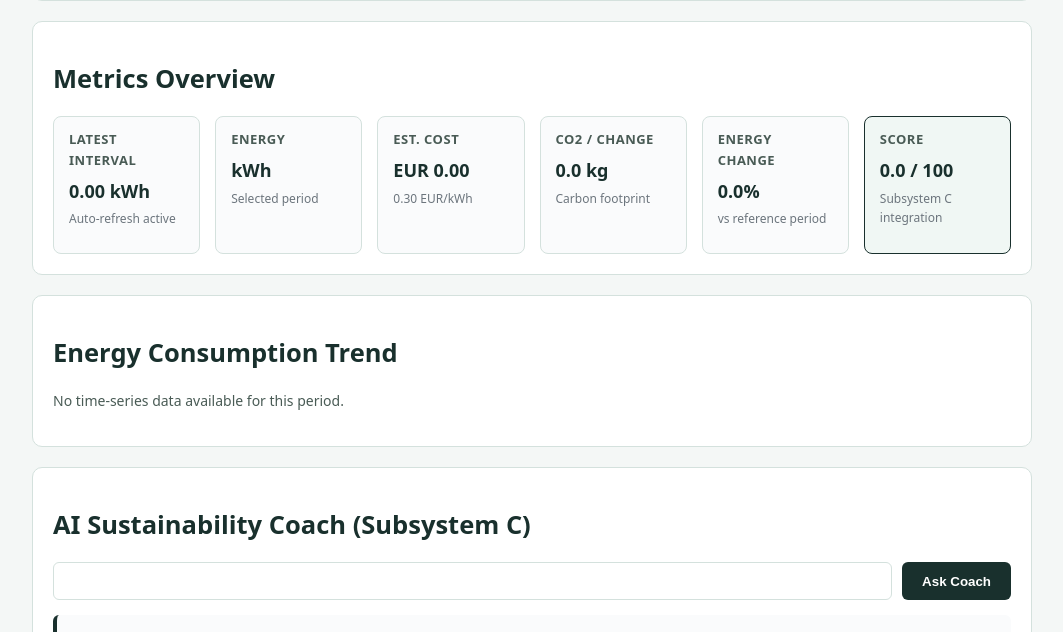
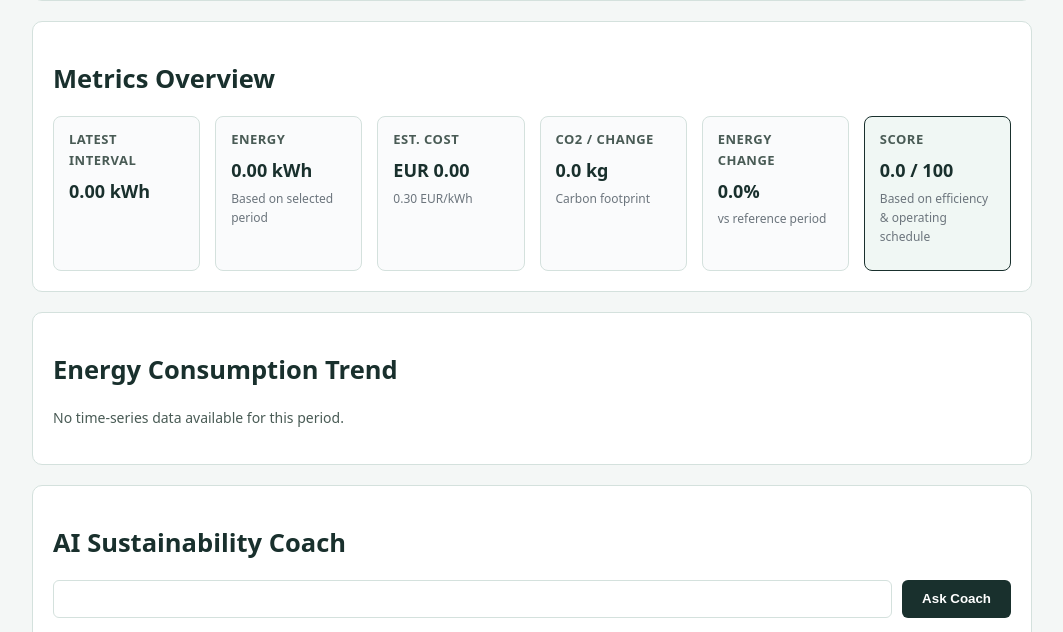
Before and after one commit to danial-rafiee/Capstone-Project, a Flask app: template smart_energy/web/templates/dashboard.html in a window 1280 px wide. Shown: the part 469-1101 px from the top of the page, without its empty margins (108-1171 px from the left). Run offline with Flask 3, Linux system fonts and the light colour scheme; the template is opened without the code that fills it, so the values that code supplies are empty.

Commit message:
refactor dashboard metric cards: standardize decimal precision and refine UI labels

```diff
--- a/smart_energy/web/templates/dashboard.html
+++ b/smart_energy/web/templates/dashboard.html
@@ -74,18 +74,17 @@
   <section>
     <h2>Metrics Overview</h2>
     <div class="cards-grid">
-      <!-- Card 1: Latest interval (updated to 2 decimal places) -->
+      <!-- Card 1: Latest interval -->
       <div class="metric-card">
         <h3>Latest interval</h3>
         <p class="value">{{ '%.2f'|format(latest_interval_kwh) }} kWh</p>
-        <p class="subtext">Auto-refresh active</p>
       </div>
 
       <!-- Card 2: Energy consumption -->
       <div class="metric-card">
         <h3>Energy</h3>
-        <p class="value">{{ summary.energy_kwh | round(1) if summary.energy_kwh is not none else '0' }} kWh</p>
-        <p class="subtext">Selected period</p>
+        <p class="value">{{ '%.2f'|format(summary.energy_kwh) if summary.energy_kwh is not none else '0.00' }} kWh</p>
+        <p class="subtext">Based on selected period</p>
       </div>
 
       <!-- Card 3: Estimated cost -->
@@ -121,7 +120,7 @@
         <p class="value">
           {{ '%.1f'|format(sustainability_score) if sustainability_score is not none else '--' }} / 100
         </p>
-        <p class="subtext">Subsystem C integration</p>
+        <p class="subtext">Based on efficiency & operating schedule</p>
       </div>
     </div>
   </section>
@@ -190,7 +189,7 @@
 
   <!-- AI Sustainability Coach section -->
   <section>
-    <h2>AI Sustainability Coach (Subsystem C)</h2>
+    <h2>AI Sustainability Coach</h2>
 
     <form method="GET" action="/" style="margin: 15px 0;">
       <input type="hidden" name="preset" value="{{ time_range.preset }}">
```
